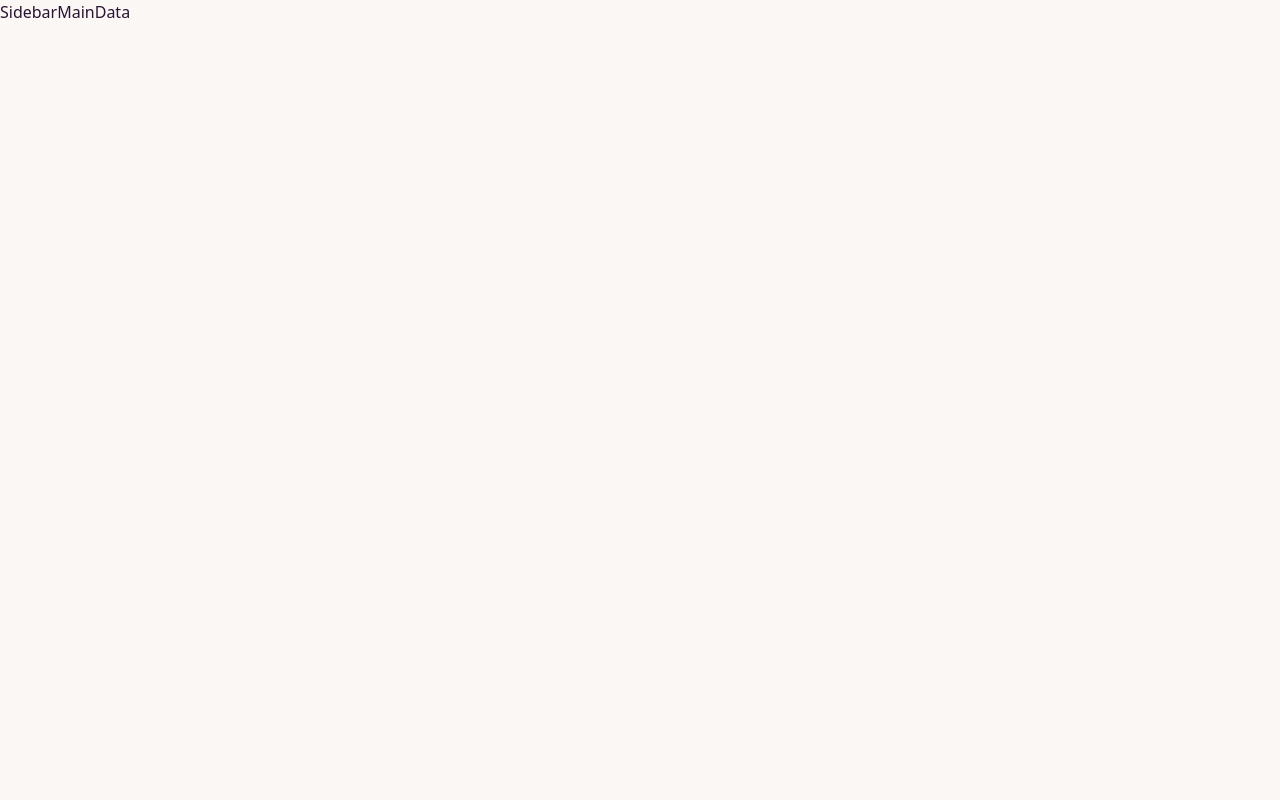
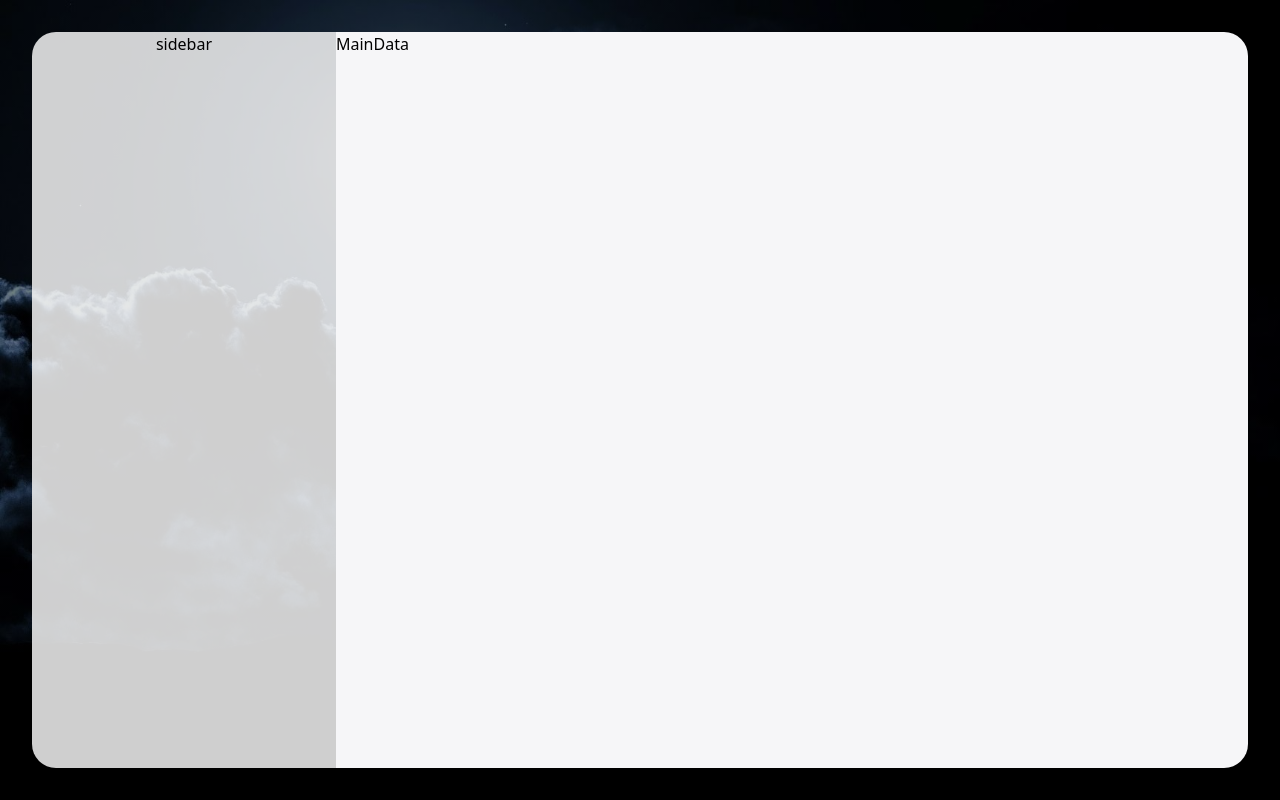
Before and after one commit to Priyankaadev/where_weather, a React (Vite) app: page / in a window 1280 px wide. Built offline with nearby package versions, Linux system fonts and the light colour scheme.

Commit message:
added basic layout for sidebar and maindata

```diff
--- a/src/Components/MainData/MainData.tsx
+++ b/src/Components/MainData/MainData.tsx
@@ -1,4 +1,8 @@
 function MainData(){
- return (<>MainData</>)
+ return (
+    <div className="basis-[75%] text-black rounded-br-3xl rounded-tr-3xl h-full bg-[#f6f6f8]" >
+        MainData
+    </div>
+ )
 }
 export default MainData;
--- a/src/Components/Sidebar/Sidebar.tsx
+++ b/src/Components/Sidebar/Sidebar.tsx
@@ -1,5 +1,8 @@
-function Sidebar(){
-  return  (<>Sidebar</>
-)
+function Sidebar() {
+    return (
+        <div className="basis-[25%] flex flex-col items-center text-black h-full rounded-bl-3xl rounded-tl-3xl" style={{background: 'rgba(255,255,255,0.81'}}>
+            sidebar
+        </div>
+    )
 }
 export default Sidebar;
--- a/src/Pages/Home.tsx
+++ b/src/Pages/Home.tsx
@@ -1,13 +1,16 @@
 import MainData from "../Components/MainData/MainData";
 import Sidebar from "../Components/Sidebar/Sidebar";
+import NightImage from '../Assets/night.jpg'
 
-function Home(){
-return (
-    <>
-    <Sidebar />
-    <MainData />
-    </>
-)
+function Home() {
+    return (
+        <div className="h-[100vh] " style={{backgroundSize:'cover', backgroundImage:`linear-gradient(rgba(0, 0, 0, 0.5), rgba(0, 0, 0, 0.5)), url(${NightImage})`}}>
+            <div className="h-full mx-8 py-8  flex flex-row justify-center items-center rounded-tl-lg ">
+                <Sidebar />
+                <MainData />
+            </div>
+        </div>
+    )
 
 }
 
--- a/src/index.css
+++ b/src/index.css
@@ -1,3 +1,8 @@
 @tailwind base;
 @tailwind components;
 @tailwind utilities;
+
+#root{
+    margin: 0;
+    padding: 0;
+}
```
Also changed, not shown: src/assets/night.jpg (added).
